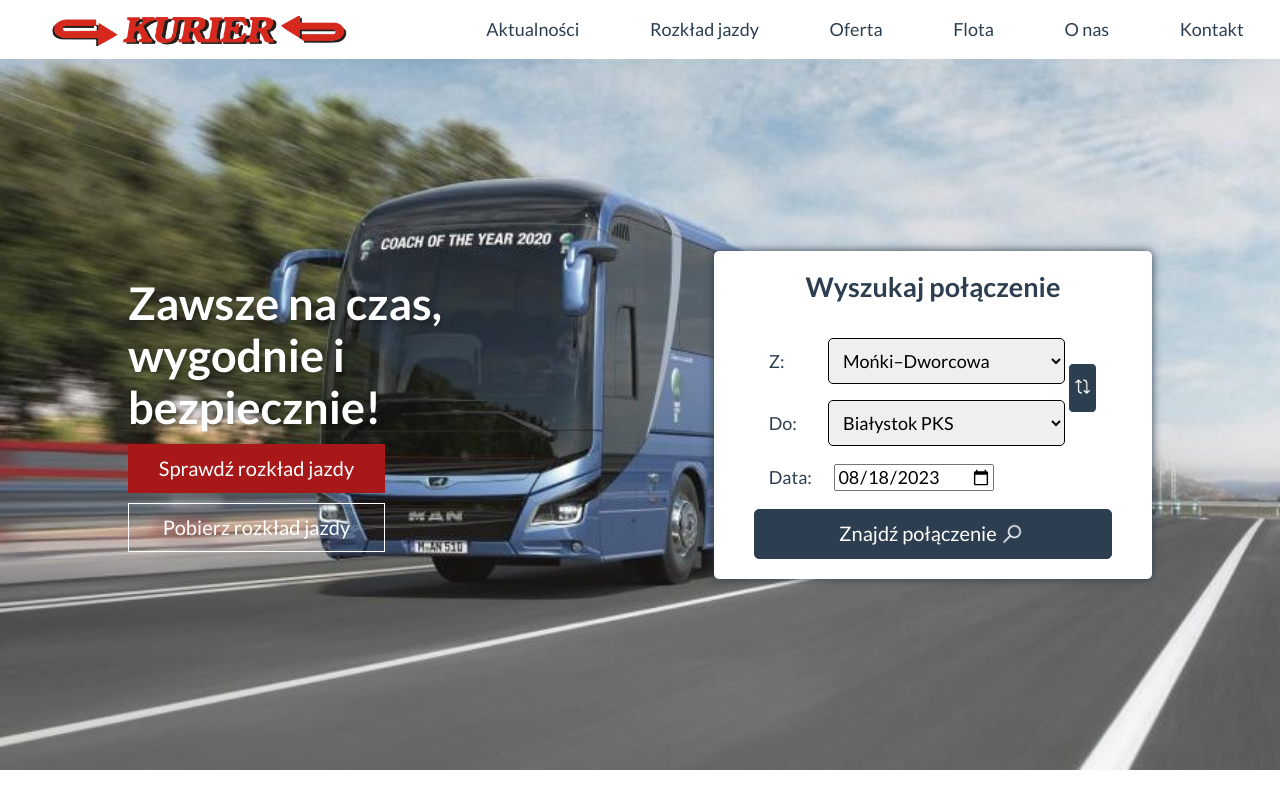
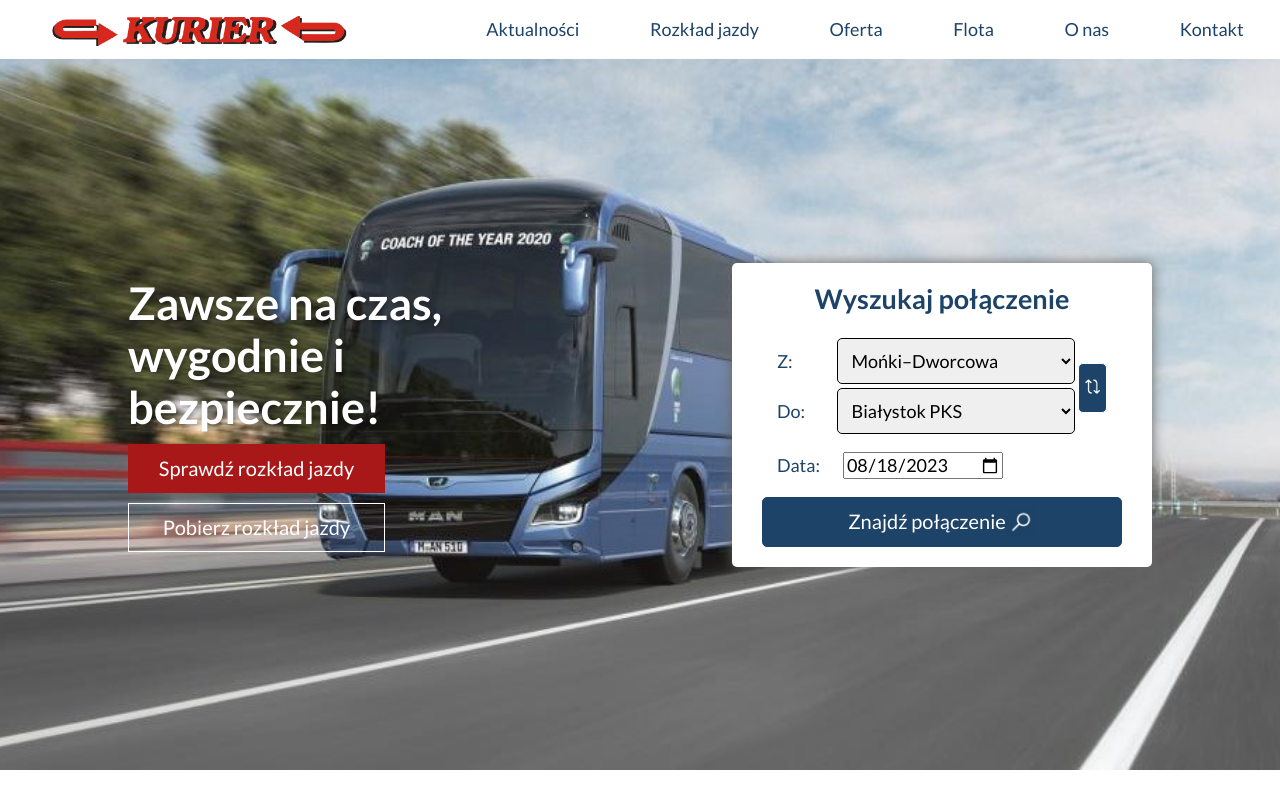
Before and after one commit to MarcinJankowski00/Kurier-Jankowscy-homepage-react, a React (Create React App) app: page / in a window 1280 px wide. Shown: the top 800 px of the page. Built offline with nearby package versions, Linux system fonts and the light colour scheme.

Commit message:
visual changes

```diff
--- a/src/Footer/styled.js
+++ b/src/Footer/styled.js
@@ -1,7 +1,7 @@
 import styled from "styled-components";
 
 export const Bottom = styled.footer`
-    background-color: #2c3e50;
+    background-color: ${({ theme }) => theme.color.teal};
     color: #eee;
 `;
 
--- a/src/GlobalStyle.js
+++ b/src/GlobalStyle.js
@@ -12,7 +12,7 @@ export const GlobalStyle = createGlobalStyle`
     body {
         font-family: 'Lato', sans-serif;
         font-size: 18px;
-        color: #2c3e50;
+        color: ${({ theme }) => theme.color.teal};
         background-color: ${({ theme }) => theme.gallery};
 
     }
--- a/src/Navigation/styled.js
+++ b/src/Navigation/styled.js
@@ -47,13 +47,12 @@ export const List = styled.ul`
 `;
 
 export const Link = styled.a`
-    color: #2c3e50;
+    color: ${({ theme }) => theme.color.teal};
     text-decoration: none;
 
     &:focus {
         outline: none;
     }
-
     &:hover {
         filter: brightness(120%);
         padding-bottom: 5px;
--- a/src/Photo/Search/styled.js
+++ b/src/Photo/Search/styled.js
@@ -3,17 +3,15 @@ import styled from "styled-components";
 export const Form = styled.div`
     background-color: ${({ theme }) => theme.color.white};
     color: ${({ theme }) => theme.color.teal};
-    width: 480px;
-    padding: 20px 40px;
+    max-width: 460px;
+    padding: 20px 30px;
     border-radius: 5px;
-    box-shadow: 0px 0px 10px 0px ${({ theme }) => theme.color.grey};
+    box-shadow: 0px 0px 13px 0px ${({ theme }) => theme.color.silver};
     @media (max-width: ${({ theme }) => theme.breakpoint.mobileMax}px) {
             width: 100%;
-            max-width: 480px;
+            max-width: 460px;
             margin-bottom: 20px;
             margin-top: 0px;
-            padding-left: 20px;
-            padding-right: 20px;
         }
 `;
 
@@ -64,7 +62,7 @@ export const Select = styled.select`
     padding: 10px;
     width: 80%;
     border-radius: 5px;
-    margin-top: 16px;
+    margin-top: 4px;
 `;
 
 export const Switch = styled.button`
--- a/src/theme.js
+++ b/src/theme.js
@@ -1,11 +1,11 @@
 export const theme = {
     color: {
         black: "#000",
-        silver: "#ccc",
+        silver: "#656565",
         alto: "#eaeaea",
         gallery: "#eee",
         white: "#fff",
-        teal: "#2C3E50",
+        teal: "#1d4368",
         crimson: "#a91818",
         forestGreen: "#228c22",
     },
```
